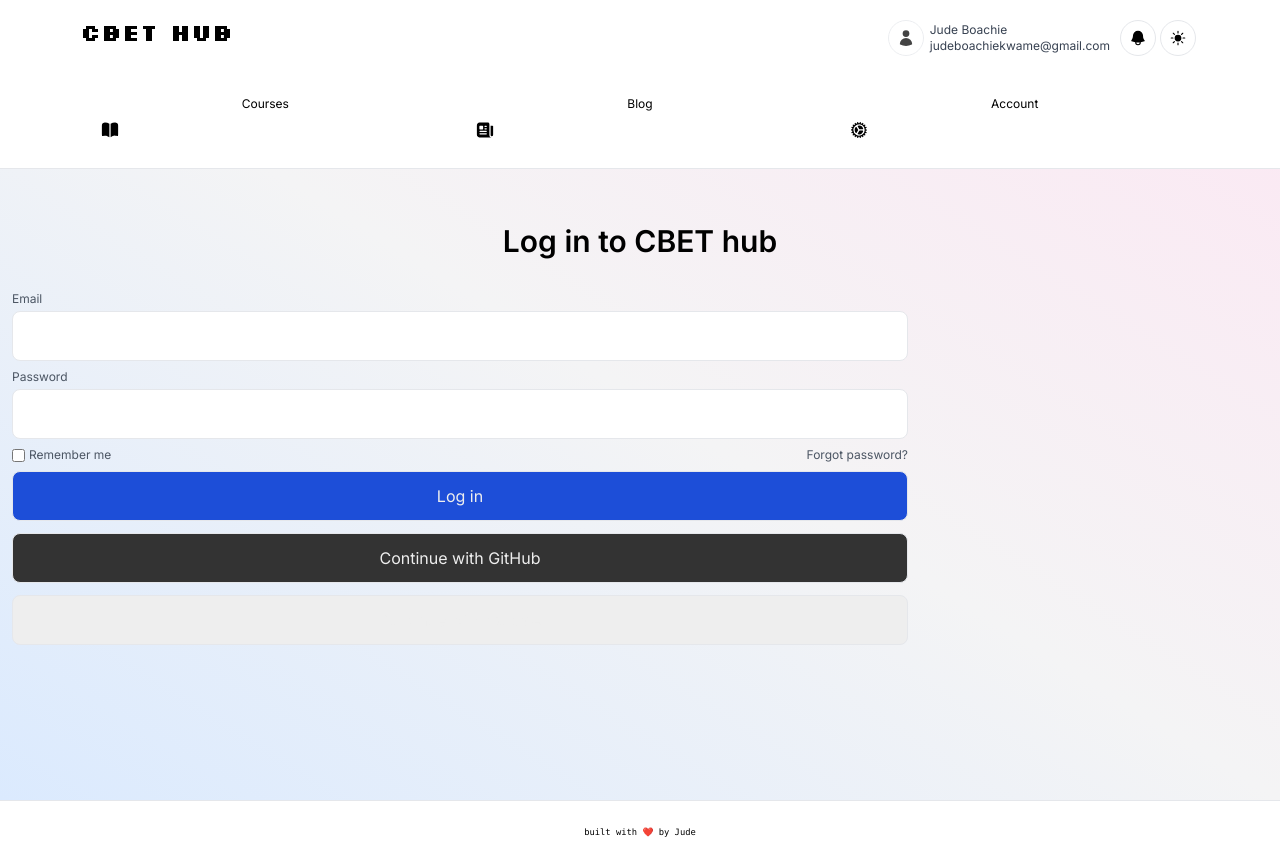
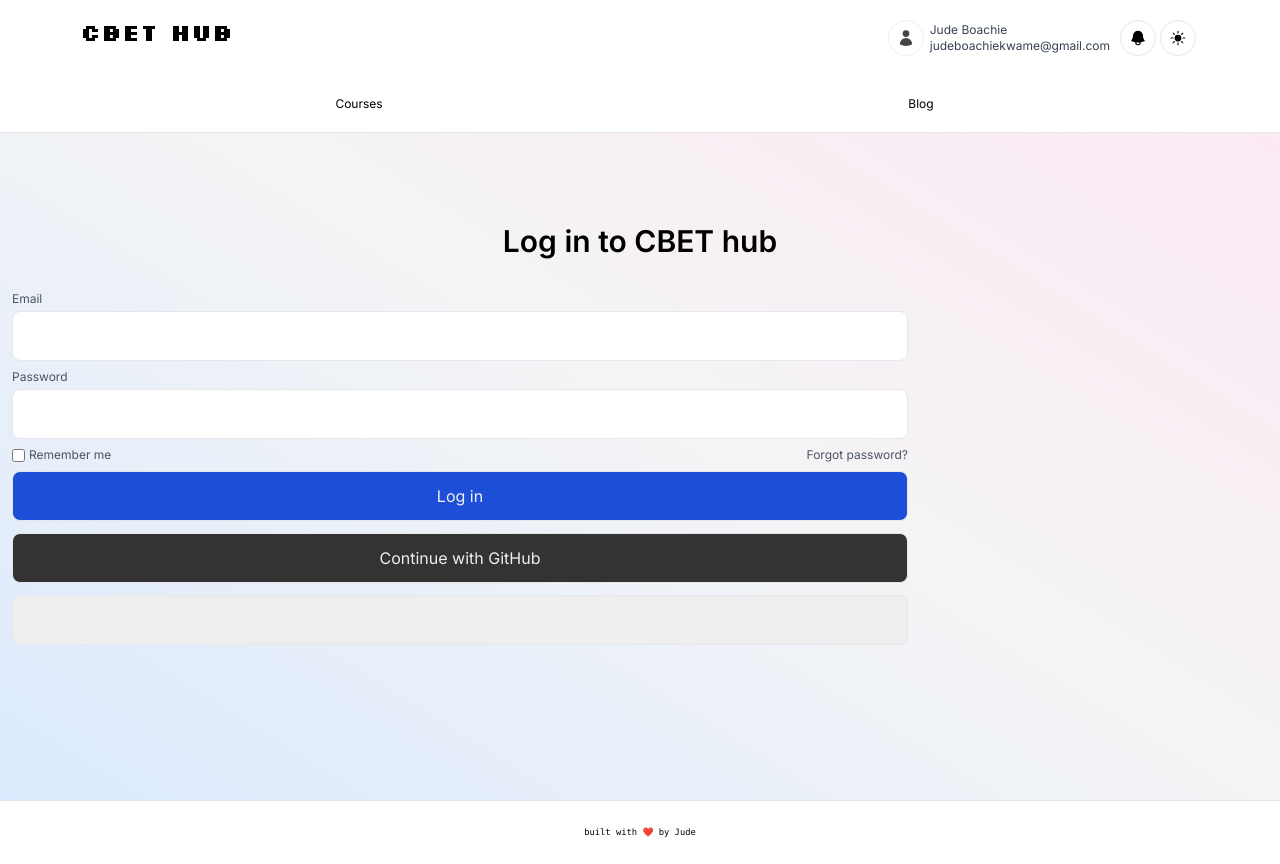
Before and after one commit to jdboachie/cbethub, a Next.js app: page /login in a window 1280 px wide. Built offline with nearby package versions, Linux system fonts and the light colour scheme.

Commit message:
experimental

```diff
--- a/components/NavBar.tsx
+++ b/components/NavBar.tsx
@@ -103,33 +103,33 @@
                     <Link
                         href={'/'}
                         className={`${(currentPath === '/' || isForCourseView) && 'bg-gray-100 dark:bg-blue-800'} p-3 max-sm:p-1 rounded-lg text-xs hover:bg-gray-100 dark:hover:bg-blue-900 w-full`}>
+                        <BookOpenIcon
+                            className='w-9 h-9 p-2 rounded-full hidden max-sm:inline-block'
+                        />
                         <p className='max-sm:hidden'>
                             Courses
                         </p>
-                        <BookOpenIcon
-                            className='w-9 h-9 p-2 rounded-full max-sm:inline-block'
-                        />
                     </Link>
                     <Link
                         href={'/blog'}
                         className={`${currentPath === '/blog' && 'bg-gray-100 dark:bg-blue-800'} p-3 max-sm:p-1 rounded-lg text-xs hover:bg-gray-100 dark:hover:bg-blue-900 w-full`}>
+                        <NewspaperIcon
+                            className='w-9 h-9 p-2 rounded-full hidden max-sm:inline-block'
+                        />
                         <p className="max-sm:hidden">
                             Blog
                         </p>
-                        <NewspaperIcon
-                            className='w-9 h-9 p-2 rounded-full max-sm:inline-block'
-                        />
                     </Link>
-                    <Link
+                    {/* <Link
                         href={'/account'}
                         className={`${currentPath === '/account' && 'bg-gray-100 dark:bg-blue-800'} p-3 max-sm:p-1 rounded-lg text-xs hover:bg-gray-100 dark:hover:bg-blue-900 w-full`}>
+                        <CogIcon
+                            className='w-9 h-9 p-2 rounded-full hidden max-sm:inline-block'
+                        />
                         <p className="max-sm:hidden">
                             Account
                         </p>
-                        <CogIcon
-                            className='w-9 h-9 p-2 rounded-full max-sm:inline-block'
-                        />
-                    </Link>
+                    </Link> */}
                     {/* <Link
                         href={'/logout'}
                         className={`${currentPath === '/logout' && 'bg-gray-100 dark:bg-blue-800'} hover:bg-gray-100 dark:hover:bg-blue-900 w-fit`}>
```
